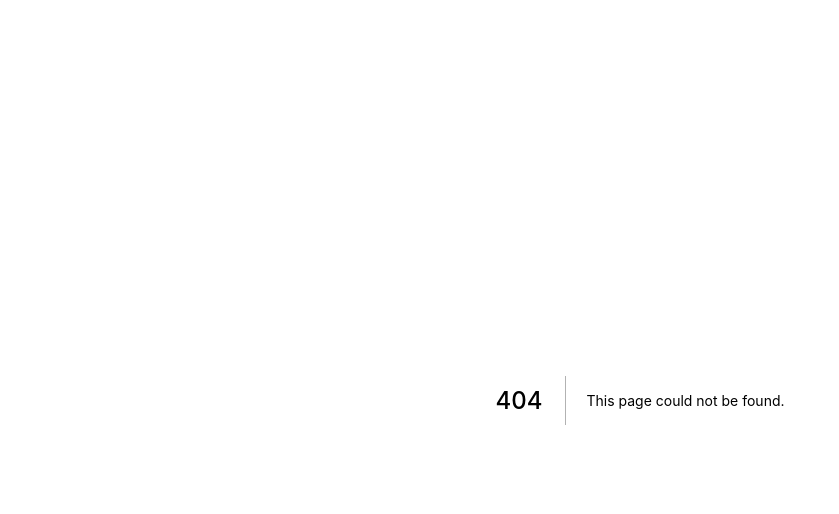
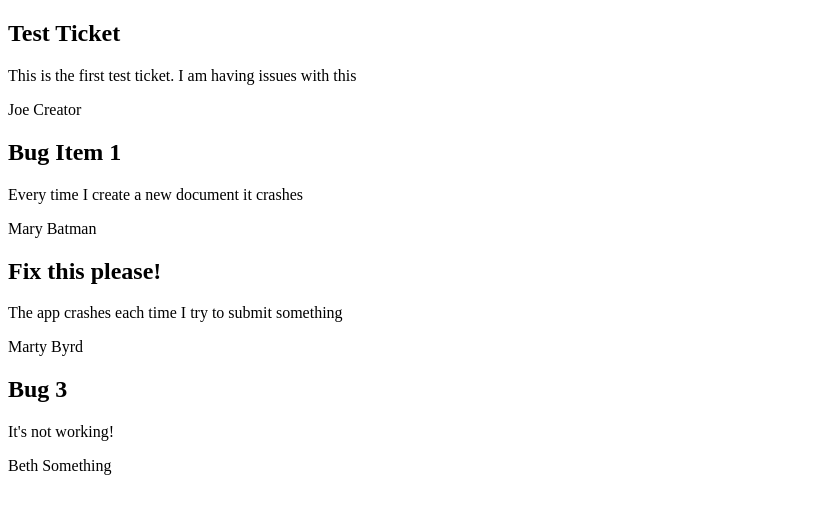
Before and after one commit to mattchupp/pumpkin, a Next.js app: page /dashboard in a window 1280 px wide. Before the commit this address had no page. Shown: the top 514 px of the page, without its empty margins (0-839 px from the left). Built offline with nearby package versions, Linux system fonts and the light colour scheme.

Commit message:
moved list of tickets to different page

```diff
--- /dev/null
+++ b/pages/dashboard.js
@@ -0,0 +1,82 @@
+import Head from 'next/head';
+import useSWR from 'swr';
+import Ticket from '../components/Ticket';
+import { Auth0Provider, useAuth } from 'use-auth0-hooks';
+
+export default function Home() {
+
+  const fetcher = (url) => fetch(url).then((res) => res.json())
+
+  const { data, error } = useSWR('/api/tickets', fetcher)
+
+   if (error) return <div>Failed to load</div>
+   if (!data) return <div>Loading...</div>
+
+   console.log(data)
+
+   // const { isAuthenticated, isLoading, accessToken } = useAuth({
+   //   audience: 'https://api/tv-shows',
+   //   scope: 'read:shows'
+   // });
+
+   // if (!isAuthenticated) {
+   // return (
+   //   <div>You must first sign in to access your subscriptions.</div>;
+   //   )
+   // }
+
+  return (
+    <div className="container">
+      <Head>
+        <title>Pumpkin | Home</title>
+      </Head>
+
+
+
+
+
+       {data.tickets.map((ticket) => (
+          <Ticket
+            title={ticket.ticket_title}
+            description={ticket.ticket_description}
+            creator={ticket.ticket_creator}
+          />
+       ))}
+
+
+    </div>
+  )
+
+}
+
+
+/*
+
+<ul>
+   {data.map((ticket) => (
+     <li key={ticket.id}>{ticket.ticket_title}</li>
+   ))}
+ </ul>
+
+
+*/
+
+/*
+
+export async function getStaticProps() {
+  // Call an external API endpoint to get posts.
+  // You can use any data fetching library
+  const res = await fetch('http://localhost:3000/api/tickets')
+  const tickets = await res.json()
+
+  // By returning { props: posts }, the Blog component
+  // will receive `posts` as a prop at build time
+  return {
+    tickets: {
+      id,
+      ticket_title,
+    },
+  }
+}
+
+*/
```
